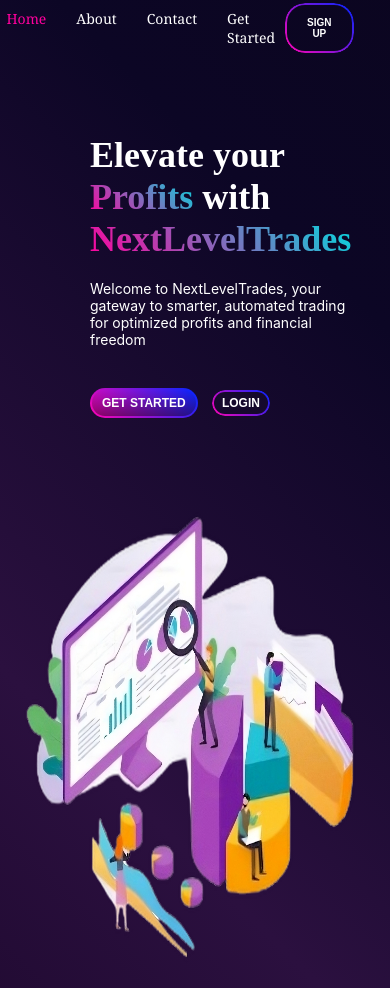
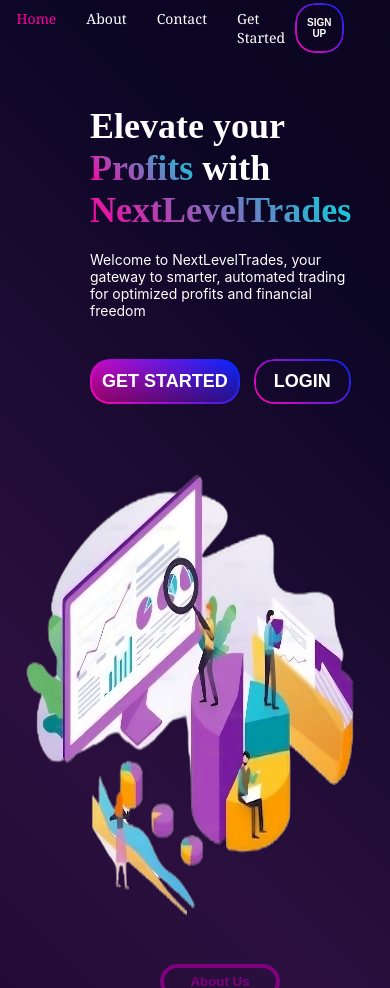
Before and after one commit to KaranYadav28/nextleveltrades-heroku, a Flask app: page / in a window 390 px wide. Shown: the top 988 px of the page. Run offline with Flask 3, Linux system fonts and the light colour scheme.

Commit message:
Update styles.css

```diff
--- a/static/styles.css
+++ b/static/styles.css
@@ -511,7 +511,10 @@ body {
     font-size: 14px;
     color: #bdbdbd;
 }
-@media screen and (max-width: 1200px) {
+/* Responsive Styles */
+
+/* Mobile-first approach */
+@media (max-width: 1200px) {
     .welcome-left h1 {
         font-size: 80px;
     }
@@ -522,22 +525,20 @@ body {
         height: 80vh;
     }
     .welcome-right img {
-        height: 400px;
         width: 400px;
     }
 }
 
-@media screen and (max-width: 1100px) {
+@media (max-width: 1100px) {
     .welcome-left h1 {
         font-size: 75px;
     }
     .welcome-right img {
-        height: 350px;
         width: 350px;
     }
 }
 
-@media screen and (max-width: 1000px) {
+@media (max-width: 1000px) {
     .navbar-menu a {
         font-size: 18px;
         gap: 20px;
@@ -549,15 +550,29 @@ body {
         font-size: 20px;
     }
     .welcome-right img {
-        height: 320px;
         width: 320px;
     }
     .welcome {
         height: 70vh;
     }
+    .Second-page {
+        display: flex;
+        flex-direction: row;
+        height: auto;
+        align-items: center;
+    }
+    .second-left, .second-right {
+        max-width: 50%;
+    }
+    .second-left img {
+        width: 100%;
+    }
+    .second-right {
+        margin-left: 20px;
+    }
 }
 
-@media screen and (max-width: 900px) {
+@media (max-width: 900px) {
     .welcome-left {
         margin-left: 50px;
         max-width: 100%;
@@ -569,7 +584,6 @@ body {
         font-size: 18px;
     }
     .welcome-right img {
-        height: 280px;
         width: 280px;
         margin-left: 70px;
     }
@@ -578,7 +592,7 @@ body {
     }
 }
 
-@media screen and (max-width: 800px) {
+@media (max-width: 800px) {
     .navbar-logo img {
         height: 60px;
     }
@@ -593,15 +607,32 @@ body {
         font-size: 16px;
     }
     .welcome-right img {
-        height: 240px;
         width: 240px;
     }
     .welcome {
         height: 60vh;
     }
+    .Second-page {
+        flex-direction: column;
+        text-align: center;
+    }
+    .second-left, .second-right {
+        max-width: 100%;
+    }
+    .second-left img {
+        width: 90%;
+        margin: auto;
+    }
+    .second-right {
+        margin-top: 20px;
+    }
+    .navbar-signup {
+        padding: 7px 18px;
+        font-size: 14px;
+    }
 }
 
-@media screen and (max-width: 700px) {
+@media (max-width: 700px) {
     .navbar-logo {
         display: none;
     }
@@ -628,122 +659,26 @@ body {
     .welcome {
         height: 55vh;
     }
+    .navbar-signup {
+        padding: 6px 16px;
+        font-size: 13px;
+    }
 }
 
-@media screen and (max-width: 600px) {
+@media (max-width: 600px) {
     .navbar-menu {
         gap: 10px;
     }
+    .navbar-signup {
+        padding: 5px 14px;
+        font-size: 12px;
+    }
     .welcome-left h1 {
-        font-size: 48px; /* Slightly larger */
+        font-size: 48px;
     }
     .welcome p {
-        font-size: 16px; /* Slightly larger */
+        font-size: 16px;
     }
-}
-
-@media screen and (max-width: 500px) {
-    .navbar {
-        padding: 10px 20px;
-    }
-    .navbar-menu a {
-        font-size: 14px;
-        padding: 10px 15px;
-        gap: 8px;
-    }
-    .welcome-left h1 {
-        font-size: 42px; /* Slightly larger */
-    }
-    .welcome p {
-        font-size: 15px; /* Slightly larger */
-    }
-    .welcome {
-        height: 50vh;
-    }
-    .wwelcome-button, .login-button {
-        font-size: 14px; /* Slightly larger */
-        padding: 8px 12px; /* Slightly larger */
-    }
-}
-
-@media screen and (max-width: 400px) {
-    .navbar {
-        padding: 5px 10px;
-        height: 45px;
-    }
-    .navbar-menu a {
-        font-size: 14px;
-        padding: 8px 10px;
-    }
-    .welcome-left h1 {
-        font-size: 36px; /* Slightly larger */
-    }
-    .welcome p {
-        font-size: 14px; /* Slightly larger */
-    }
-    .wwelcome-button, .login-button {
-        font-size: 12px;
-        padding: 6px 10px; /* Slightly larger */
-    }
-}
-
-@media screen and (max-width: 300px) {
-    .navbar {
-        padding: 2px 5px;
-        height: 40px;
-    }
-    .navbar-menu a {
-        font-size: 12px;
-        padding: 6px 8px;
-    }
-    .welcome-left h1 {
-        font-size: 32px; /* Slightly larger */
-    }
-    .welcome p {
-        font-size: 13px; /* Slightly larger */
-    }
-    .wwelcome-button, .login-button {
-        font-size: 11px;
-        padding: 5px 8px; /* Slightly larger */
-    }
-}
-
-@media screen and (max-width: 1000px) {
-    .Second-page {
-        display: flex;
-        flex-direction: row;
-        height: auto;
-        align-items: center;
-    }
-    .second-left, .second-right {
-        max-width: 50%;
-    }
-    .second-left img {
-        width: 100%;
-    }
-    .second-right {
-        margin-left: 20px;
-    }
-}
-
-@media screen and (max-width: 800px) {
-    .Second-page {
-        flex-direction: column;
-        text-align: center;
-    }
-    .second-left, .second-right {
-        max-width: 100%;
-    }
-    .second-left img {
-        width: 90%;
-        margin: auto;
-    }
-    .second-right {
-        margin-top: 20px;
-    }
-}
-
-@media screen and (max-width: 600px) {
     .second-right h1 {
         font-size: 30px;
     }
@@ -755,56 +690,80 @@ body {
     }
 }
 
-@media screen and (max-width: 500px) {
+@media (max-width: 500px) {
+    .navbar {
+        padding: 10px 20px;
+    }
+    .navbar-menu a {
+        font-size: 14px;
+        padding: 10px 15px;
+        gap: 8px;
+    }
+    .navbar-signup {
+        padding: 5px 14px;
+        font-size: 11px;
+    }
+    .welcome-left h1 {
+        font-size: 42px;
+    }
+    .welcome p {
+        font-size: 15px;
+    }
+    .welcome {
+        height: 50vh;
+    }
     .second-right h1 {
         font-size: 28px;
     }
     .second-right p {
         font-size: 16px;
     }
-    .second-left img {
-        width: 100%;
+}
+
+@media (max-width: 400px) {
+    .navbar {
+        padding: 5px 10px;
+        height: 45px;
+    }
+    .navbar-menu a {
+        font-size: 14px;
+        padding: 8px 10px;
+    }
+    .navbar-signup {
+        padding: 4px 12px;
+        font-size: 10px;
+    }
+    .welcome-left h1 {
+        font-size: 36px;
+    }
+    .welcome p {
+        font-size: 14px;
+    }
+    .welcome {
+        height: 45vh;
     }
 }
 
-@media screen and (max-width: 800px) {
+@media (max-width: 300px) {
+    .navbar {
+        padding: 2px 5px;
+        height: 40px;
+    }
+    .navbar-menu a {
+        font-size: 12px;
+        padding: 6px 8px;
+    }
     .navbar-signup {
-        padding: 5px 30px; /* Increase width */
-        font-size: 14px; /* Slightly smaller font size */
+        padding: 3px 10px;
+        font-size: 9px;
+    }
+    .welcome-left h1 {
+        font-size: 32px;
+    }
+    .welcome p {
+        font-size: 13px;
+    }
+    .welcome {
+        height: 40vh;
     }
 }
-
-@media screen and (max-width: 700px) {
-    .navbar-signup {
-        padding: 4px 28px; /* Increase width */
-        font-size: 13px; /* Slightly smaller font size */
-    }
-}
-
-@media screen and (max-width: 600px) {
-    .navbar-signup {
-        padding: 3px 26px; /* Increase width */
-        font-size: 12px; /* Slightly smaller font size */
-    }
-}
-
-@media screen and (max-width: 500px) {
-    .navbar-signup {
-        padding: 2px 24px; /* Increase width */
-        font-size: 11px; /* Slightly smaller font size */
-    }
-}
-
-@media screen and (max-width: 400px) {
-    .navbar-signup {
-        padding: 1px 22px; /* Increase width */
-        font-size: 10px; /* Slightly smaller font size */
-    }
-}
-
-@media screen and (max-width: 300px) {
-    .navbar-signup {
-        padding: 1px 20px; /* Increase width */
-        font-size: 9px; /* Slightly smaller font size */
-    }
-}
```
